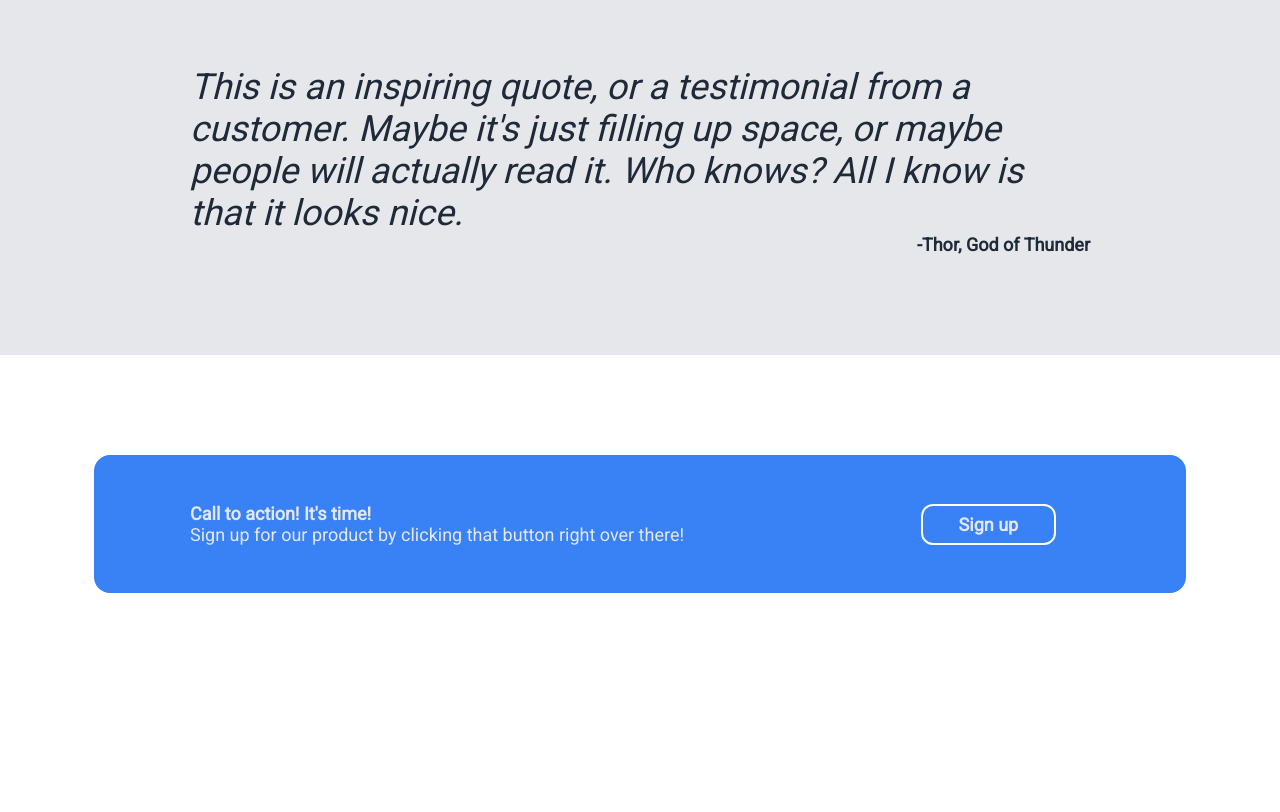
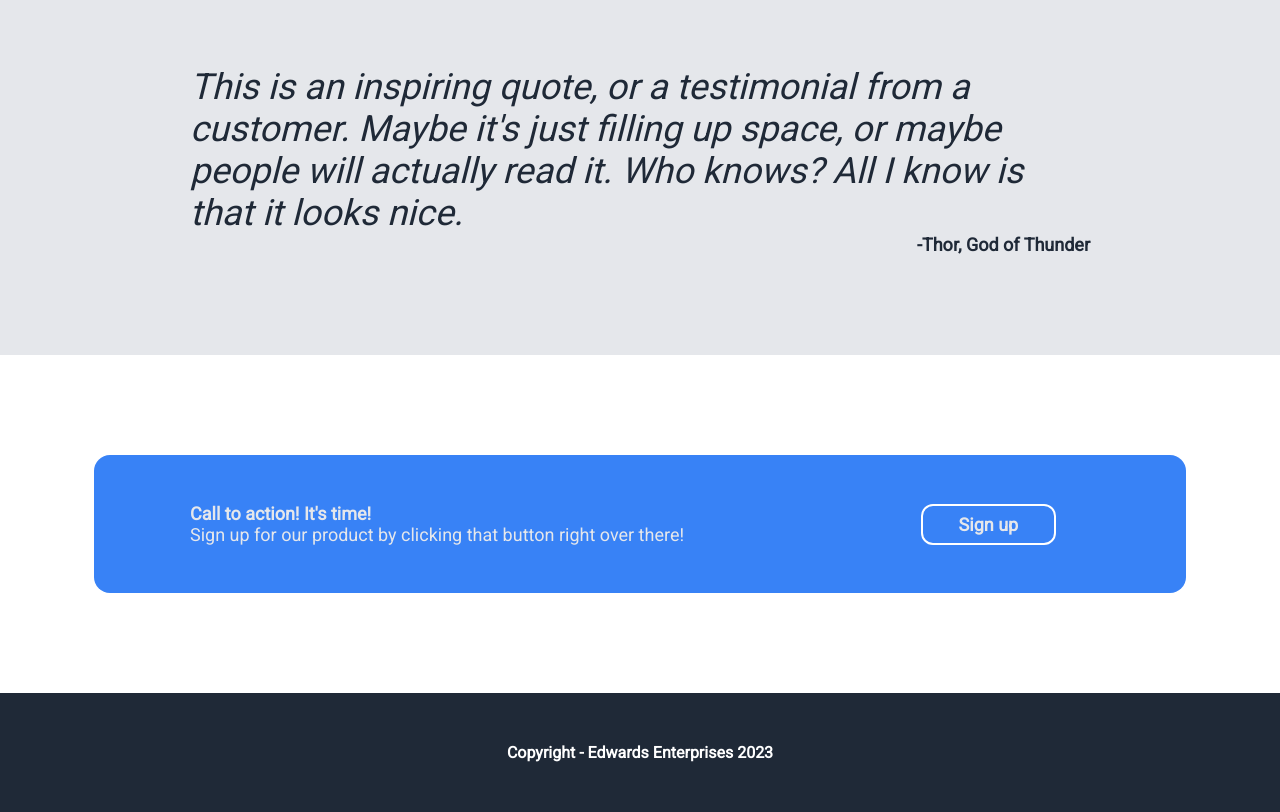
Before and after one commit to edwards955/landing, a plain HTML site: page index.html in a window 1280 px wide. Shown: the part 1015-1827 px from the top of the page. Before the commit the page ends 1708 px from the top, so only its background shows below. Drawn offline with Linux system fonts and the light colour scheme.

Commit message:
Add footer section

```diff
--- a/index.html
+++ b/index.html
@@ -74,12 +74,14 @@
           button right over there!
         </div>
       </div>
-
       <div class="call-right">
         <button class="button action-button">Sign up</button>
       </div>
+    </div>
+  </div>
 
-    </div>
+  <div class="footer">
+    <div>Copyright - Edwards Enterprises 2023</div>
   </div>
 
 </body>
--- a/style.css
+++ b/style.css
@@ -186,6 +186,20 @@ body {
   border: 2px solid white;
 }
 
+.footer {
+  display: flex;
+  justify-content: center;
+  align-items: center;
+  color: white;
+  font-weight: bold;
+  background-color: #1F2937;
+}
+
+.footer div {
+  margin-top: 50px;
+  margin-bottom: 50px;
+}
+
 ul {
   list-style-type: none;
 }
```
